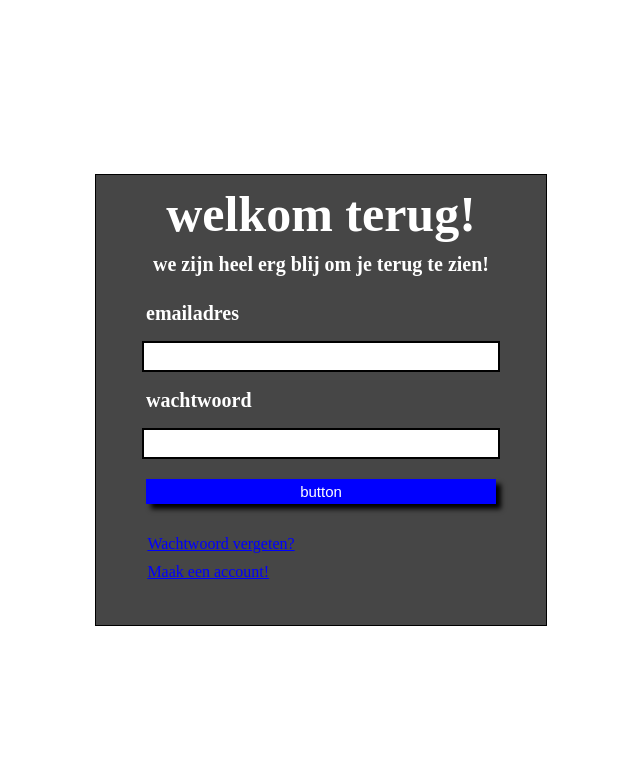
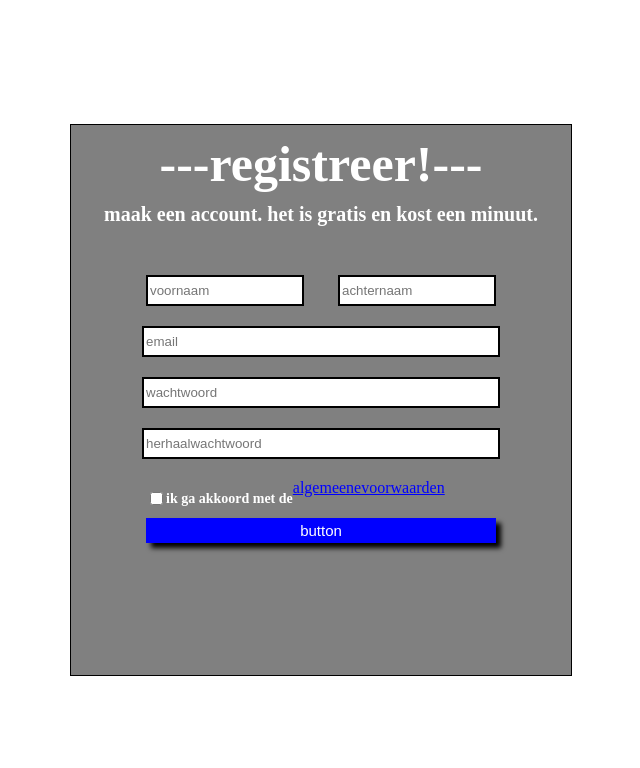
Before and after one commit to ROC-van-Amsterdam-College-Amstelland/fe-op2-html-css-forms-youpbos, a plain HTML site: page index2.html in a window 1280 px wide. Shown: the whole page, without its empty margins (319-959 px from the left). Drawn offline with Linux system fonts and the light colour scheme.

Commit message:
opdracht 3 af

```diff
--- a/css/css.css
+++ b/css/css.css
@@ -38,7 +38,6 @@ h1 {
   font-size: 40px;
   display: flex;
   justify-content: flex-end;
-  margin-right: 50px;
 }
 
 h2 {
--- a/css/css2.css
+++ b/css/css2.css
@@ -9,34 +9,26 @@ body {
 }
 
 main {
-    height: 450px;
-    width: 450px;
+    height: 550px;
+    width: 500px;
     border: 1px black solid;
-    background-color: rgb(70, 70, 70);
+    background-color: rgb(128, 128, 128);
 }
 
 .title {
     display: flex;
     flex-direction: column;
     align-items: center;
-    height: 110px;
-    width: 450px;
+    height: 150px;
+    width: 500px;
 }
 
 .invoer {
     display: flex;
     flex-direction: column;
     align-items: center;
-    width: 450px;
-    height: 250px;
-}
-
-.link {
-    display: flex;
-    flex-direction: column;
-    align-items: center;
-    width: 250px;
-    height: 140px;
+    width: 500px;
+    height: 490px;
 }
 
 .text {
@@ -55,9 +47,23 @@ main {
     font-size: 15px;
 }
 
+.naastElkaar {
+    display: flex;
+    flex-direction: row;
+    width: 350px;
+    justify-content: space-between;
+}
+
+.voorwaarden {
+    display: flex;
+    flex-direction: row;
+    width: 350px;
+}
+
 #voornaam {
     height: 25px;
-    width: 350px;
+    width: 150px;
+    margin-bottom: 20px;
     border: 2px solid black;
 }
 
@@ -83,7 +89,7 @@ h1 {
 
 h2 {
     color: white;
-    font-size: 20px;
+    font-size: 14px;
 }
 
 h3 {
--- a/index2.html
+++ b/index2.html
@@ -13,25 +13,28 @@
         <main>
             <div class="box">
                 <div class="title">
-                    <h1>welkom terug!</h1>
-                    <h3>we zijn heel erg blij om je terug te zien!</h3>
+                    <h1>---registreer!---</h1>
+                    <h3>maak een account. het is gratis en kost een minuut.</h3>
                 </div>
                 <div class="invoer">
-                    <div class="text">
-                        <h2>emailadres</h2>
+                    <div class="naastElkaar">
+                        <input type="text" id="voornaam"
+                            placeholder="voornaam">
+                        <input type="text" id="voornaam"
+                            placeholder="achternaam">
                     </div>
-                    <input type="text" id="voornaam">
-                    <div class="text">
-                        <h2>wachtwoord</h2>
+                    <input type="text" id="achternaam"
+                        placeholder="email">
+                    <input type="text" id="achternaam"
+                        placeholder="wachtwoord">
+                    <input type="text" id="achternaam"
+                        placeholder="herhaalwachtwoord">
+                    <div class="voorwaarden">
+                        <input type="checkbox" id="smallBox">
+                        <h2>ik ga akkoord met de</h2>
+                        <a href="https://google.nl">algemeenevoorwaarden</a>
                     </div>
-                    <input type="text" id="achternaam">
                     <button class="knop">button</button>
-                </div>
-                <div class="link">
-                    <div id="links">
-                        <a href="https://www.google.nl/">Wachtwoord vergeten?</a>
-                        <a href="https://www.google.nl/">Maak een account!</a>
-                    </div>
                 </div>
             </div>
         </main>
```
